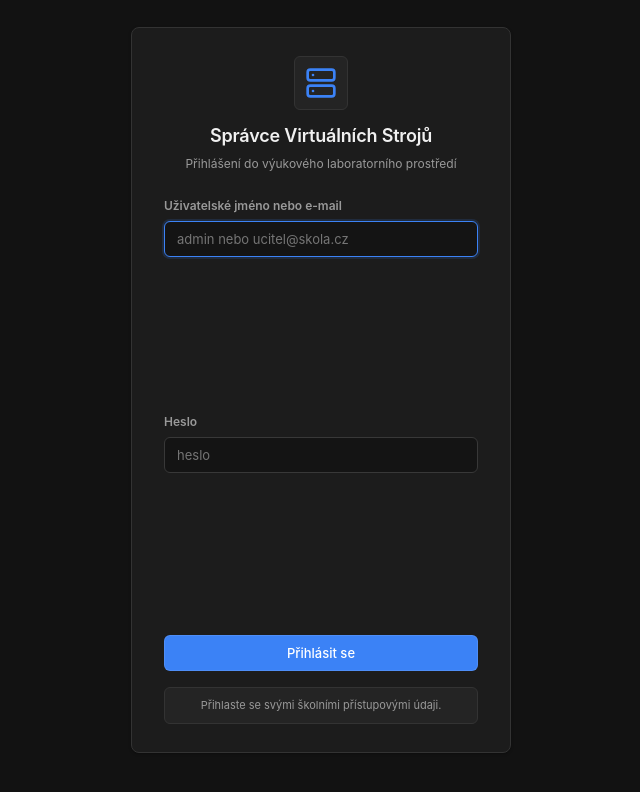
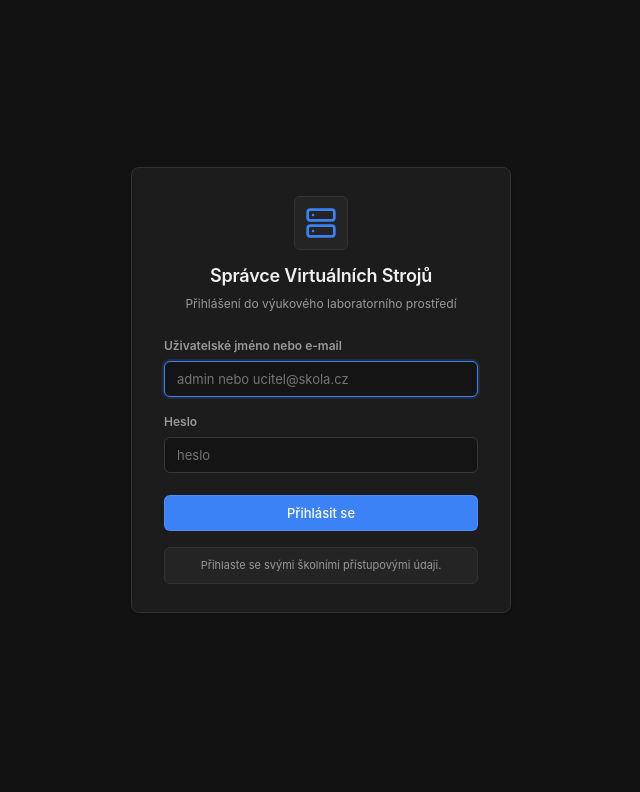
Before and after one commit to nuhnicek/vm-manager, a React (Vite) app in the folder frontend/: page / in a window 1280 px wide. Shown: the top 792 px of the page, without its empty margins (319-959 px from the left). Built offline with nearby package versions, Linux system fonts and the light colour scheme.

Commit message:
Fix form-group flex layout and window size constraints

```diff
--- a/frontend/src/App.css
+++ b/frontend/src/App.css
@@ -153,12 +153,16 @@ body {
   align-items: flex-end;
 }
 
+.create-form .form-group {
+  flex: 1 1 200px;
+  min-width: 160px;
+  margin-bottom: 0;
+}
+
 .form-group {
   display: flex;
   flex-direction: column;
-  flex: 1 1 200px;
-  min-width: 160px;
-  margin-bottom: 0;
+  margin-bottom: 14px;
 }
 
 .form-group label {
@@ -221,6 +225,10 @@ select {
   background-size: 12px;
   cursor: pointer;
   line-height: 1.4;
+}
+
+select::-ms-expand {
+  display: none;
 }
 
 [data-theme='dark'] select {
@@ -538,6 +546,11 @@ select option:disabled {
   gap: 16px;
 }
 
+.login-form .form-group {
+  margin-bottom: 0;
+  flex: none;
+}
+
 .login-btn {
   width: 100%;
   height: 36px;
@@ -666,20 +679,20 @@ select option:disabled {
   text-align: center;
 }
 
-[data-theme='dark'] ::-webkit-scrollbar {
+::-webkit-scrollbar {
   width: 8px;
   height: 8px;
 }
 
-[data-theme='dark'] ::-webkit-scrollbar-track {
-  background: #141414;
+::-webkit-scrollbar-track {
+  background: var(--card-bg-subtle);
 }
 
-[data-theme='dark'] ::-webkit-scrollbar-thumb {
-  background: #333333;
+::-webkit-scrollbar-thumb {
+  background: var(--border-color);
   border-radius: 4px;
 }
 
-[data-theme='dark'] ::-webkit-scrollbar-thumb:hover {
-  background: #444444;
+::-webkit-scrollbar-thumb:hover {
+  background: var(--text-muted);
 }
```
Also changed, not shown: 1 other file (tests, documents, lock files or other folders).
